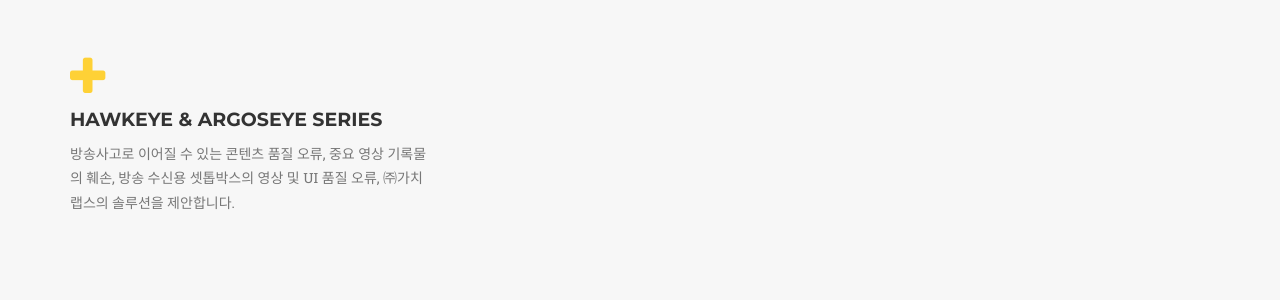
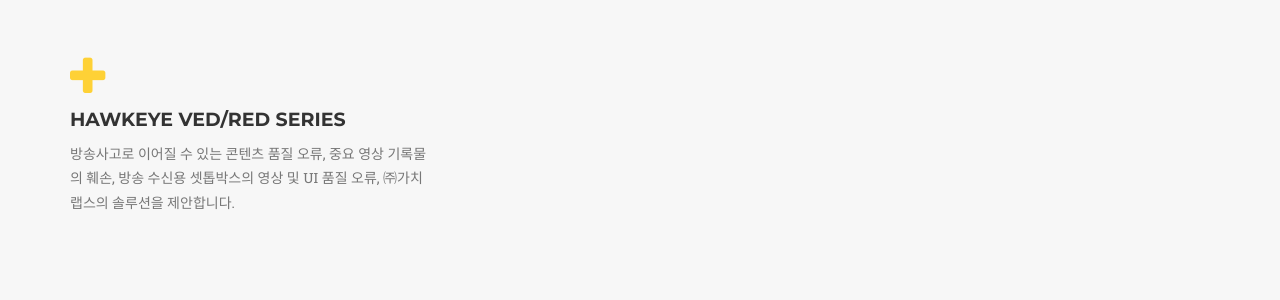
Before and after one commit to gazzilabs/gazzilabs.github.io, a Jekyll site: the page built from _posts/2020-06-12-project-1.markdown, in a window 1280 px wide and 900 px high, scrolled down 2988 px. Shown: the part 152-452 px from the top of the window. Built offline with Jekyll 4.4.1, drawn with Linux system fonts in a browser that asks for light colours; some web fonts are replaced.

Commit message:
update product hawkeye

```diff
--- a/_posts/2020-06-12-project-1.markdown
+++ b/_posts/2020-06-12-project-1.markdown
@@ -1,14 +1,14 @@
 ---
-title: Hawkeye & Argoseye series
+title: Hawkeye VED/RED series
 subtitle: 방송사고로 이어질 수 있는 콘텐츠 품질 오류, 중요 영상 기록물의 훼손, 방송 수신용 셋톱박스의 영상 및 UI 품질 오류, ㈜가치랩스의 솔루션을 제안합니다.
 layout: default
 modal-id: 1
 date: 2020-06-12
-tags: maqc_workflow_hawkeye.png hawkeye_ui_3.png ivaf_hawkeye.png
+tags: maqc_workflow.png hawkeye_ui_3.png ivaf_hawkeye.png
 thumbnail: maqc_product_hawkeye_thumbnail.png
 alt: image-alt
 #project-date: April 2014
 client: KBS, KT Skylife, SK Broadband, LG U+, National Archives of Korea, National Institute for Lifelong Education
 category: MAQC (Media Asset Quality Control)
-description: Hawkeye VED 및 RED 시리즈는 방송통신분야 및 미디어 아카이브를 위한 미디어 생명 전주기에 대응하는 품질검사 자동화 및 관리 솔루션을 제공합니다.<br>우리의 미디어 아카이브 품질관리 솔루션은 콘텐츠를 구성하는 자동화된 오디오비주얼 데이터의 내용기반 분석 및 시각화를 통해<br>품질관리활동을 위한 작업자의 의사결정을 보다 빠르게 수행할 수 있도록 지원합니다.<br>이는 주요 지상파 및 IPTV 사업자, 그리고 대규모 아카이브를 운용하는 공공기관 도입을 통해 입증된 대량의 대용량 비디오 및 오디오 데이터 분석 프레임웍인 IVAP에 기반합니다.
+description: Hawkeye VED 및 RED 시리즈는 방송통신분야 및 미디어 아카이브를 위한<br>미디어 생명 전주기에 대응하는 품질검사 자동화 및 관리 솔루션을 제공합니다.<br>우리의 미디어 아카이브 품질관리 솔루션은 콘텐츠를 구성하는 자동화된 오디오비주얼 데이터의<br>내용기반 분석 및 시각화를 통해 품질관리활동을 위한 작업자의 의사결정을 보다 빠르게 수행할 수 있도록 지원합니다.<br>이는 주요 지상파 및 IPTV 사업자, 그리고 대규모 아카이브를 운용하는 공공기관 도입을 통해 입증된 대량의 대용량 비디오 및 오디오 데이터 분석 프레임웍인 IVAP에 기반합니다.
 ---
```
